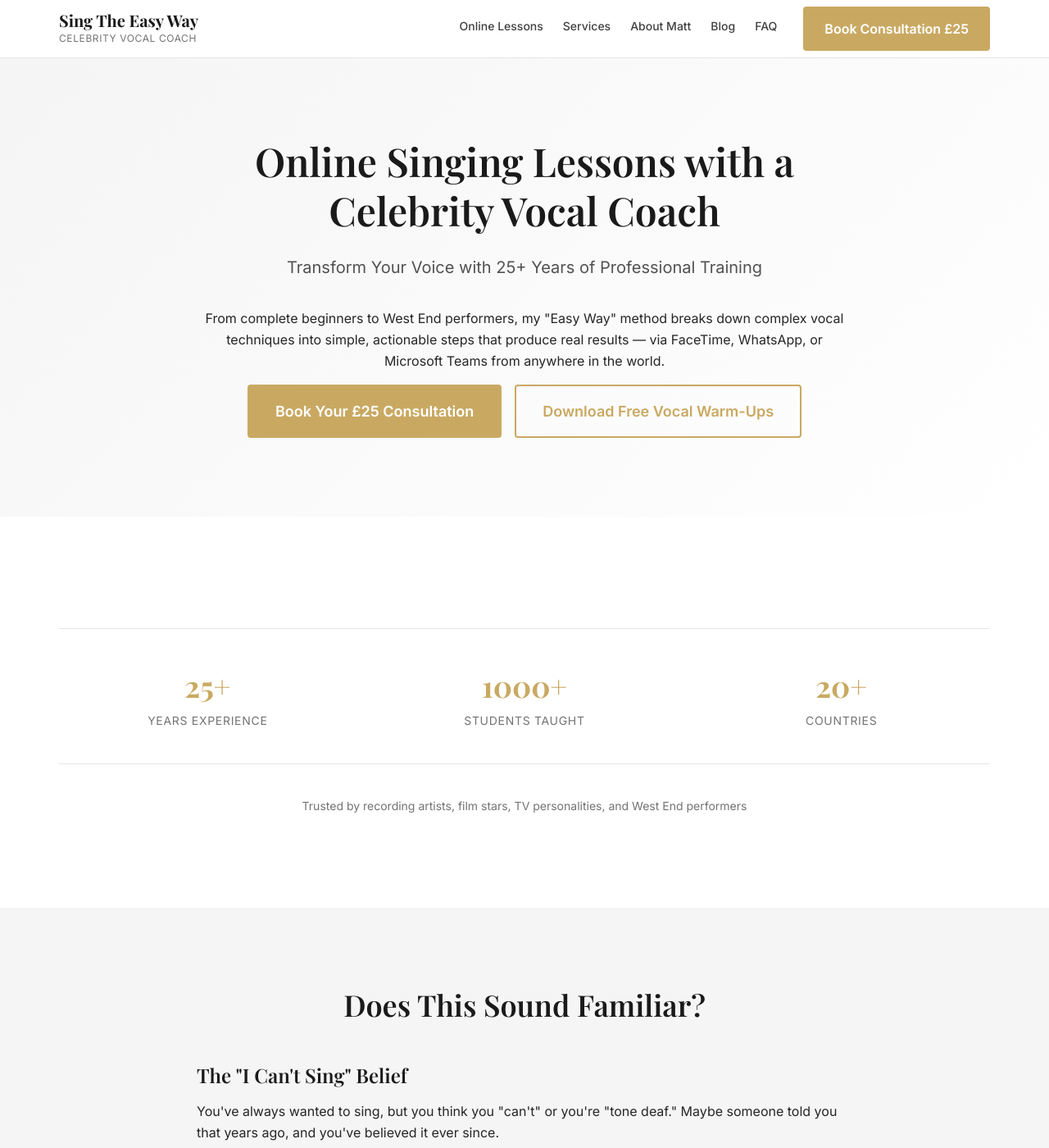
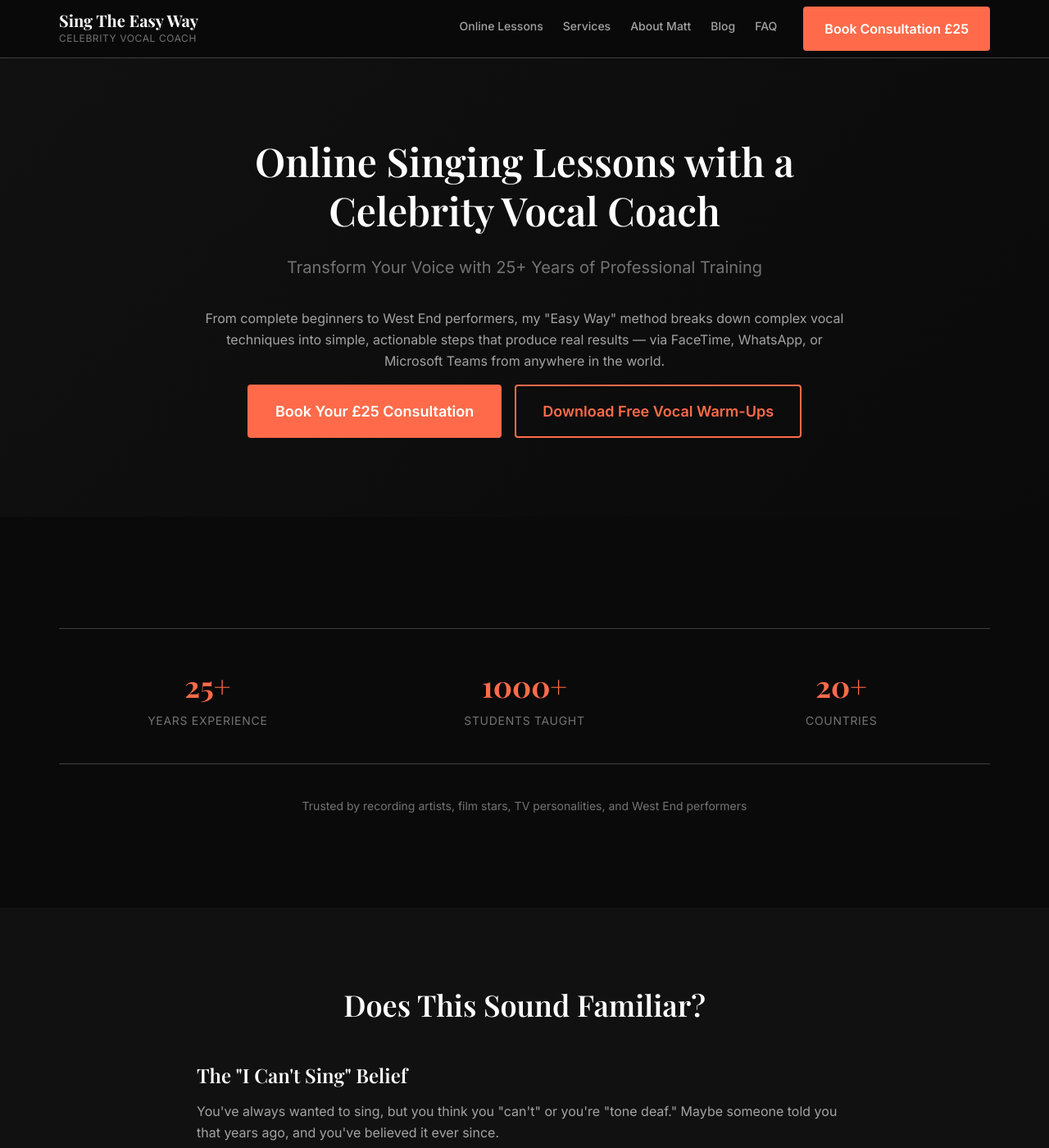
Before and after one commit to mattthompson152-blip/kimiclawwebsite, a Jekyll site: the page built from index.html, in a window 1280 px wide and 1400 px high. Shown: the whole window at 82% size. Built offline with Jekyll 4.4.1, drawn with Linux system fonts in a browser that asks for light colours; the list of posts is cut into pages by our own code.

Commit message:
Convert site to dark theme matching singtheeasyway.com aesthetic

```diff
--- a/_sass/_base.scss
+++ b/_sass/_base.scss
@@ -1,4 +1,4 @@
-// Base styles
+// Base styles - Dark Theme
 
 *, *::before, *::after {
   box-sizing: border-box;
@@ -15,8 +15,8 @@ body {
   font-family: $font-primary;
   font-size: $text-base;
   line-height: $leading-relaxed;
-  color: $grey-800;
-  background: $white;
+  color: $grey-700;
+  background: $bg-primary;
   -webkit-font-smoothing: antialiased;
   -moz-osx-font-smoothing: grayscale;
 }
@@ -44,6 +44,7 @@ h6 { font-size: $text-base; }
 
 p {
   margin-bottom: $space-4;
+  color: $grey-600;
 }
 
 a {
@@ -61,6 +62,7 @@ a {
 ul, ol {
   margin-bottom: $space-4;
   padding-left: $space-6;
+  color: $grey-600;
 }
 
 li {
@@ -80,6 +82,23 @@ input, textarea, select, button {
   font-size: inherit;
 }
 
+input, textarea {
+  background: $bg-tertiary;
+  border: 1px solid $grey-300;
+  color: $primary;
+  padding: $space-3 $space-4;
+  border-radius: 4px;
+
+  &:focus {
+    outline: none;
+    border-color: $accent;
+  }
+
+  &::placeholder {
+    color: $grey-500;
+  }
+}
+
 // Screen reader only
 .sr-only {
   position: absolute;
--- a/_sass/_components.scss
+++ b/_sass/_components.scss
@@ -1,4 +1,4 @@
-// Components
+// Components - Dark Theme
 
 // Buttons
 .btn {
@@ -47,10 +47,10 @@
   font-size: $text-lg;
 }
 
-// Cards
+// Cards - Dark
 .card {
-  background: $white;
-  border: 1px solid $grey-200;
+  background: $bg-card;
+  border: 1px solid $grey-300;
   border-radius: 8px;
   padding: $space-6;
   box-shadow: $shadow-sm;
@@ -58,12 +58,22 @@
 
   &:hover {
     box-shadow: $shadow-md;
+    border-color: $grey-400;
+  }
+
+  h3 {
+    color: $primary;
+  }
+
+  p {
+    color: $grey-600;
   }
 }
 
 .card-title {
   font-size: $text-xl;
   margin-bottom: $space-3;
+  color: $primary;
 }
 
 // Stats
@@ -73,8 +83,8 @@
   gap: $space-6;
   text-align: center;
   padding: $space-10 0;
-  border-top: 1px solid $grey-200;
-  border-bottom: 1px solid $grey-200;
+  border-top: 1px solid $grey-300;
+  border-bottom: 1px solid $grey-300;
   margin: $space-10 0;
 }
 
@@ -95,9 +105,10 @@
 
 // Email capture form
 .email-capture {
-  background: $grey-100;
+  background: $bg-tertiary;
   padding: $space-8;
   border-radius: 8px;
+  border: 1px solid $grey-300;
 
   .form-group {
     display: flex;
@@ -115,6 +126,8 @@
     border: 1px solid $grey-300;
     border-radius: 4px;
     font-size: $text-base;
+    background: $bg-primary;
+    color: $primary;
 
     &:focus {
       outline: none;
@@ -123,12 +136,13 @@
   }
 }
 
-// Testimonials
+// Testimonials - Dark
 .testimonial {
-  background: $white;
+  background: $bg-card;
   padding: $space-8;
   border-radius: 8px;
   box-shadow: $shadow;
+  border: 1px solid $grey-300;
 
   .testimonial-stars {
     color: $accent;
@@ -154,7 +168,7 @@
   }
 }
 
-// Pricing cards
+// Pricing cards - Dark
 .pricing-grid {
   display: grid;
   grid-template-columns: 1fr;
@@ -166,8 +180,8 @@
 }
 
 .pricing-card {
-  background: $white;
-  border: 2px solid $grey-200;
+  background: $bg-card;
+  border: 1px solid $grey-300;
   border-radius: 8px;
   padding: $space-8;
   text-align: center;
@@ -180,7 +194,7 @@
 
   &.featured {
     border-color: $accent;
-    background: linear-gradient(135deg, $white 0%, $grey-100 100%);
+    background: linear-gradient(135deg, $bg-card 0%, $bg-tertiary 100%);
   }
 
   .pricing-price {
@@ -202,10 +216,11 @@
     padding: 0;
     margin: $space-6 0;
     text-align: left;
+    color: $grey-600;
 
     li {
       padding: $space-2 0;
-      border-bottom: 1px solid $grey-200;
+      border-bottom: 1px solid $grey-300;
 
       &::before {
         content: '✓';
@@ -217,9 +232,9 @@
   }
 }
 
-// FAQ Accordion
+// FAQ Accordion - Dark
 .faq-item {
-  border-bottom: 1px solid $grey-200;
+  border-bottom: 1px solid $grey-300;
 
   .faq-question {
     width: 100%;
@@ -252,7 +267,7 @@
   }
 }
 
-// Section styling
+// Section styling - Dark
 .section {
   padding: $space-16 0;
 
@@ -261,7 +276,7 @@
   }
 
   &.alt {
-    background: $grey-100;
+    background: $bg-secondary;
   }
 }
 
@@ -272,10 +287,11 @@
 
   .section-title {
     margin-bottom: $space-4;
+    color: $primary;
   }
 
   .section-subtitle {
     font-size: $text-lg;
-    color: $grey-600;
+    color: $grey-500;
   }
 }
--- a/_sass/_layout.scss
+++ b/_sass/_layout.scss
@@ -1,4 +1,4 @@
-// Layout styles
+// Layout styles - Dark Theme
 
 .container {
   max-width: $container-max;
@@ -16,14 +16,15 @@
   padding: 0 $space-4;
 }
 
-// Header
+// Header - Dark
 .site-header {
   position: fixed;
   top: 0;
   left: 0;
   right: 0;
-  background: $white;
-  border-bottom: 1px solid $grey-200;
+  background: rgba($bg-primary, 0.95);
+  backdrop-filter: blur(10px);
+  border-bottom: 1px solid $grey-300;
   z-index: 1000;
 
   .header-inner {
@@ -55,7 +56,7 @@
   }
 }
 
-// Navigation
+// Navigation - Dark
 .primary-nav {
   display: none;
 
@@ -83,8 +84,8 @@
       position: absolute;
       top: 100%;
       left: 0;
-      background: $white;
-      border: 1px solid $grey-200;
+      background: $bg-tertiary;
+      border: 1px solid $grey-300;
       border-radius: 4px;
       box-shadow: $shadow-lg;
       min-width: 220px;
@@ -105,7 +106,7 @@
           transition: all $transition-fast;
 
           &:hover {
-            background: $grey-100;
+            background: $bg-secondary;
             color: $accent;
           }
         }
@@ -121,7 +122,7 @@
 .nav-link {
   font-size: $text-sm;
   font-weight: 500;
-  color: $grey-700;
+  color: $grey-600;
   text-decoration: none;
   transition: color $transition-fast;
 
@@ -131,7 +132,7 @@
   }
 }
 
-// Mobile menu toggle
+// Mobile menu toggle - Dark
 .mobile-menu-toggle {
   display: flex;
   align-items: center;
@@ -202,9 +203,9 @@
   }
 }
 
-// Hero section
+// Hero section - Dark
 .hero {
-  background: linear-gradient(135deg, $grey-100 0%, $white 100%);
+  background: linear-gradient(135deg, $bg-secondary 0%, $bg-primary 100%);
   padding: $space-16 0;
 
   @media (min-width: $breakpoint-md) {
@@ -220,6 +221,7 @@
   .hero-title {
     font-size: $text-3xl;
     margin-bottom: $space-6;
+    color: $primary;
 
     @media (min-width: $breakpoint-md) {
       font-size: $text-5xl;
@@ -228,11 +230,19 @@
 
   .hero-subtitle {
     font-size: $text-lg;
-    color: $grey-600;
+    color: $grey-500;
     margin-bottom: $space-8;
 
     @media (min-width: $breakpoint-md) {
       font-size: $text-xl;
+    }
+  }
+
+  .hero-body {
+    color: $grey-600;
+
+    p {
+      color: $grey-600;
     }
   }
 
@@ -249,17 +259,18 @@
   }
 }
 
-// Footer
+// Footer - Dark
 .site-footer {
-  background: $grey-900;
-  color: $grey-300;
+  background: $bg-secondary;
+  color: $grey-600;
   padding: $space-16 0 $space-8;
+  border-top: 1px solid $grey-300;
 
   a {
-    color: $grey-300;
+    color: $grey-600;
 
     &:hover {
-      color: $white;
+      color: $primary;
     }
   }
 
@@ -279,7 +290,7 @@
   }
 
   .footer-title {
-    color: $white;
+    color: $primary;
     font-size: $text-xl;
     margin-bottom: $space-4;
   }
@@ -287,10 +298,11 @@
   .footer-desc {
     font-size: $text-sm;
     line-height: $leading-relaxed;
+    color: $grey-500;
   }
 
   .footer-heading {
-    color: $white;
+    color: $primary;
     font-size: $text-sm;
     text-transform: uppercase;
     letter-spacing: 0.05em;
@@ -314,7 +326,7 @@
   }
 
   .footer-bottom {
-    border-top: 1px solid $grey-800;
+    border-top: 1px solid $grey-300;
     padding-top: $space-8;
     display: flex;
     flex-direction: column;
--- a/_sass/_pages.scss
+++ b/_sass/_pages.scss
@@ -1,4 +1,4 @@
-// Page-specific styles
+// Page-specific styles - Dark Theme
 
 // Homepage
 .home {
@@ -11,28 +11,33 @@
   }
 
   .problem-solution {
-    background: $white;
+    background: $bg-primary;
   }
 
   .how-it-works {
-    background: $grey-100;
+    background: $bg-secondary;
   }
 
   .pricing-preview {
-    background: $white;
+    background: $bg-primary;
   }
 }
 
-// Service pages
+// Service pages - Dark
 .service-page {
   .service-hero {
-    background: $grey-100;
+    background: $bg-secondary;
     padding: $space-16 0;
     text-align: center;
 
     .service-title {
       max-width: 800px;
       margin: 0 auto;
+      color: $primary;
+    }
+
+    .hero-subtitle {
+      color: $grey-500;
     }
   }
 
@@ -41,10 +46,16 @@
 
     h2 {
       margin-top: $space-12;
+      color: $primary;
     }
 
     h3 {
       margin-top: $space-8;
+      color: $primary;
+    }
+
+    p, li {
+      color: $grey-600;
     }
   }
 
@@ -55,6 +66,7 @@
     li {
       padding-left: $space-8;
       position: relative;
+      color: $grey-600;
 
       &::before {
         content: '✓';
@@ -67,7 +79,7 @@
   }
 }
 
-// Blog
+// Blog - Dark
 .blog-index {
   .post-grid {
     display: grid;
@@ -84,19 +96,20 @@
   }
 
   .post-card {
-    background: $white;
-    border: 1px solid $grey-200;
+    background: $bg-card;
+    border: 1px solid $grey-300;
     border-radius: 8px;
     overflow: hidden;
     transition: box-shadow $transition-base;
 
     &:hover {
       box-shadow: $shadow-md;
+      border-color: $grey-400;
     }
 
     .post-image {
       aspect-ratio: 16/9;
-      background: $grey-200;
+      background: $bg-tertiary;
     }
 
     .post-content {
@@ -130,16 +143,17 @@
   }
 }
 
-// Individual blog post
+// Individual blog post - Dark
 .post {
   .post-header {
     text-align: center;
     padding: $space-16 0;
-    background: $grey-100;
+    background: $bg-secondary;
 
     .post-title {
       max-width: 900px;
       margin: 0 auto $space-4;
+      color: $primary;
     }
 
     .post-meta {
@@ -155,11 +169,17 @@
     h2 {
       margin-top: $space-12;
       padding-bottom: $space-4;
-      border-bottom: 2px solid $grey-200;
+      border-bottom: 2px solid $grey-300;
+      color: $primary;
     }
 
     h3 {
       margin-top: $space-8;
+      color: $primary;
+    }
+
+    p, li {
+      color: $grey-600;
     }
 
     ul, ol {
@@ -171,17 +191,21 @@
       padding-left: $space-6;
       margin: $space-8 0;
       font-style: italic;
-      color: $grey-700;
+      color: $grey-500;
     }
   }
 }
 
-// FAQ page
+// FAQ page - Dark
 .faq-page {
   .faq-hero {
-    background: $grey-100;
+    background: $bg-secondary;
     padding: $space-16 0;
     text-align: center;
+
+    h1 {
+      color: $primary;
+    }
   }
 
   .faq-content {
--- a/_sass/_variables.scss
+++ b/_sass/_variables.scss
@@ -1,21 +1,30 @@
-// Variables
+// Variables - Dark Theme (matching singtheeasyway.com)
 
 // Colours
-$primary: #1a1a1a;
-$primary-light: #2d2d2d;
-$accent: #c9a962;
-$accent-dark: #b89552;
+$primary: #ffffff;
+$primary-light: #e5e5e5;
+$accent: #ff6b4a;
+$accent-dark: #e85a3a;
 $white: #ffffff;
-$off-white: #fafafa;
-$grey-100: #f5f5f5;
-$grey-200: #e5e5e5;
-$grey-300: #d4d4d4;
-$grey-400: #a3a3a3;
+$off-white: #f5f5f5;
+
+// Dark backgrounds
+$bg-primary: #0a0a0a;
+$bg-secondary: #111111;
+$bg-tertiary: #1a1a1a;
+$bg-card: #141414;
+
+// Greys for dark theme
+$grey-100: #1a1a1a;
+$grey-200: #262626;
+$grey-300: #404040;
+$grey-400: #525252;
 $grey-500: #737373;
-$grey-600: #525252;
-$grey-700: #404040;
-$grey-800: #262626;
-$grey-900: #171717;
+$grey-600: #a3a3a3;
+$grey-700: #d4d4d4;
+$grey-800: #e5e5e5;
+$grey-900: #f5f5f5;
+
 $success: #22c55e;
 $error: #ef4444;
 
@@ -69,9 +78,9 @@ $transition-fast: 150ms ease;
 $transition-base: 250ms ease;
 $transition-slow: 350ms ease;
 
-// Shadows
-$shadow-sm: 0 1px 2px 0 rgba(0, 0, 0, 0.05);
-$shadow: 0 1px 3px 0 rgba(0, 0, 0, 0.1), 0 1px 2px -1px rgba(0, 0, 0, 0.1);
-$shadow-md: 0 4px 6px -1px rgba(0, 0, 0, 0.1), 0 2px 4px -2px rgba(0, 0, 0, 0.1);
-$shadow-lg: 0 10px 15px -3px rgba(0, 0, 0, 0.1), 0 4px 6px -4px rgba(0, 0, 0, 0.1);
-$shadow-xl: 0 20px 25px -5px rgba(0, 0, 0, 0.1), 0 8px 10px -6px rgba(0, 0, 0, 0.1);
+// Shadows for dark theme
+$shadow-sm: 0 1px 2px 0 rgba(0, 0, 0, 0.3);
+$shadow: 0 1px 3px 0 rgba(0, 0, 0, 0.4), 0 1px 2px -1px rgba(0, 0, 0, 0.4);
+$shadow-md: 0 4px 6px -1px rgba(0, 0, 0, 0.5), 0 2px 4px -2px rgba(0, 0, 0, 0.5);
+$shadow-lg: 0 10px 15px -3px rgba(0, 0, 0, 0.6), 0 4px 6px -4px rgba(0, 0, 0, 0.6);
+$shadow-xl: 0 20px 25px -5px rgba(0, 0, 0, 0.7), 0 8px 10px -6px rgba(0, 0, 0, 0.7);
```
